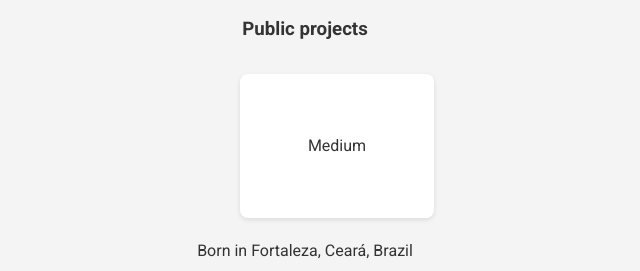
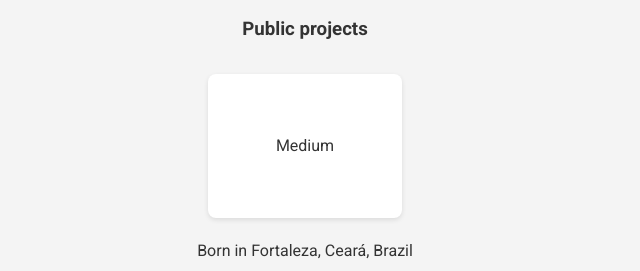
Before and after one commit to aamdias/portfolio-mvp, a plain HTML site: page index.html in a window 1280 px wide. Shown: the part 877-1148 px from the top of the page, 335-975 px from the left. Drawn offline with Linux system fonts and the light colour scheme.

Commit message:
Inclui ajuste de alinhamento e pseudo-classe

```diff
--- a/style.css
+++ b/style.css
@@ -73,19 +73,23 @@
     box-shadow: 0px 2px 5px rgba(0, 0, 0, 0.1); /* Subtle shadow */
 }
 
-.area-expertise-item:hover {
+.area-expertise-item:hover, .area-expertise-item:active {
     transform: scale(1.05); /* Slight enlargement on hover */
     box-shadow: 0px 4px 10px rgba(0, 0, 0, 0.2); /* Enhanced shadow on hover */
     border-color: #58674d; /* Darkened border on hover */
 }
 
 .medium-link {
+    display: flex;
+    align-items: center;
+    justify-content: center;
+    flex-direction: column;
     text-decoration: none; /* Removes underline */
     color: inherit; /* Inherit text color from parent */
     width: 150px;
 }
 
-.medium-link .area-expertise-item:hover {
+.medium-link .area-expertise-item:hover, .medium-link .area-expertise-item:active  {
     transform: scale(1.05);
     box-shadow: 0px 4px 10px rgba(0, 0, 0, 0.2);
     background-color:darkcyan;
```
